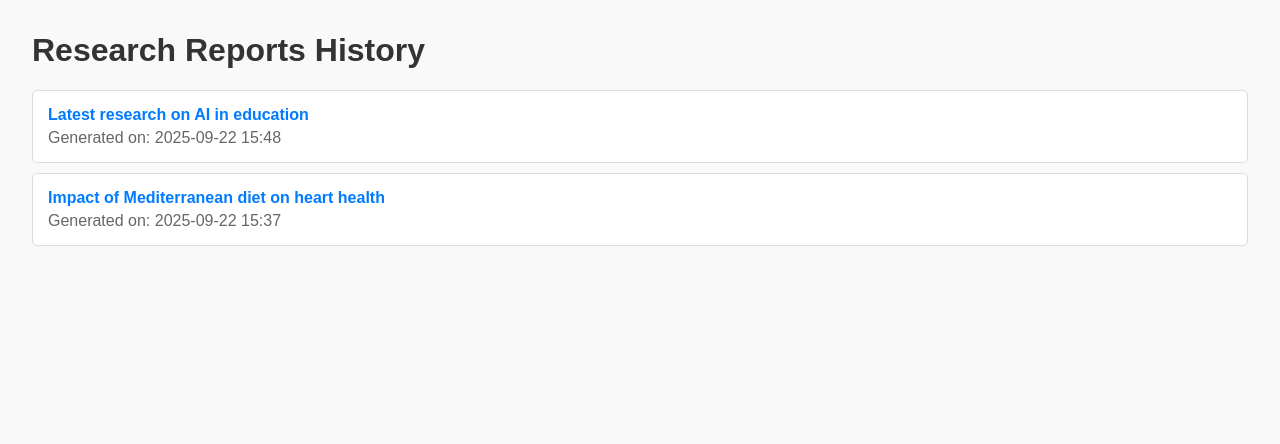
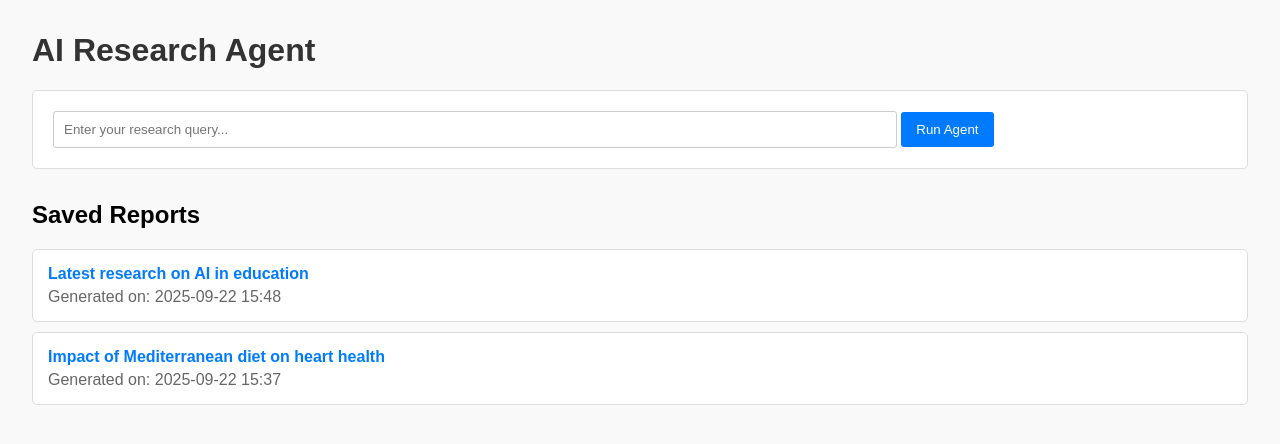
Before and after one commit to Ivan-3101/AI-Research-Agent, a Flask app: page / in a window 1280 px wide. Shown: the top 444 px of the page. Run offline with Flask 3, Linux system fonts and the light colour scheme.

Commit message:
Custom query implemented through UI directly

```diff
--- a/ai_research_agent/app.py
+++ b/ai_research_agent/app.py
@@ -1,11 +1,30 @@
 # app.py
-from flask import Flask, render_template, abort
+import os
+import io
+import requests
+import pypdf
+import trafilatura
+import google.generativeai as genai
+from tavily import TavilyClient
+from dotenv import load_dotenv
+from datetime import datetime
+
+from flask import Flask, render_template, abort, request, redirect, url_for
 from sqlalchemy import create_engine, Column, Integer, String, Text, DateTime
 from sqlalchemy.orm import declarative_base, sessionmaker
 
-# --- DATABASE SETUP (mirrors the setup in agent.py) ---
-# We define the database connection and model here again so the web app
-# is independent of the agent script.
+# --- 1. SETUP ---
+# Load environment variables and configure API clients
+load_dotenv()
+try:
+    genai.configure(api_key=os.getenv("GEMINI_API_KEY"))
+    tavily_client = TavilyClient(api_key=os.getenv("TAVILY_API_KEY"))
+    gemini_model = genai.GenerativeModel('gemini-1.5-flash')
+except TypeError:
+    print("Error: API key not found. Make sure GEMINI_API_KEY and TAVILY_API_KEY are in your .env file.")
+    exit()
+
+# Configure Database
 DATABASE_URL = "sqlite:///research_reports.db"
 engine = create_engine(DATABASE_URL)
 Base = declarative_base()
@@ -17,36 +36,93 @@ class Report(Base):
     query = Column(String, index=True)
     report_content = Column(Text)
     sources = Column(Text)
-    timestamp = Column(DateTime)
+    timestamp = Column(DateTime, default=datetime.utcnow)
 
-# Check if the table exists before trying to use it
-Base.metadata.reflect(bind=engine)
+Base.metadata.create_all(bind=engine)
 
-# --- FLASK APP ---
+# --- 2. AGENT CORE LOGIC ---
+# These functions are the core of the research agent
+def search_online(query: str, max_results=3):
+    print(f"🔎 Searching online for: '{query}'...")
+    try:
+        response = tavily_client.search(query=query, search_depth="basic", max_results=max_results)
+        return [obj["url"] for obj in response["results"]]
+    except Exception as e:
+        print(f"Error during online search: {e}")
+        return []
+
+def extract_content_from_url(url: str):
+    print(f"🕸️  Scraping content from: {url}...")
+    try:
+        headers = {'User-Agent': 'Mozilla/5.0 (Windows NT 10.0; Win64; x64) AppleWebKit/537.36 (KHTML, like Gecko) Chrome/58.0.3029.110 Safari/537.36'}
+        response = requests.get(url, headers=headers, timeout=10)
+        response.raise_for_status()
+        if 'application/pdf' in response.headers.get('Content-Type', ''):
+            with io.BytesIO(response.content) as f:
+                reader = pypdf.PdfReader(f)
+                text = "".join(page.extract_text() for page in reader.pages)
+        else:
+            text = trafilatura.extract(response.text)
+        return text
+    except Exception as e:
+        print(f"❗️ Gracefully skipping URL {url} due to error: {e}")
+        return None
+
+def summarize_with_gemini(text: str, query: str):
+    if not text: return "Error: No text for summarization."
+    print("🤖 Summarizing content with Gemini...")
+    prompt = f"""
+    Based on the following extracted text and the original user query, create a short, structured report.
+    The report must include: A clear title, a brief summary, and a few key bullet points.
+    Original User Query: "{query}"
+    Extracted Text: --- {text} --- """
+    try:
+        response = gemini_model.generate_content(prompt)
+        return response.text
+    except Exception as e:
+        return f"An error occurred during summarization: {e}"
+
+def save_report_to_db(query: str, report_content: str, sources: list):
+    db = SessionLocal()
+    try:
+        new_report = Report(query=query, report_content=report_content, sources=", ".join(sources))
+        db.add(new_report)
+        db.commit()
+        print(f"💾 Report for query '{query}' saved to database.")
+    finally:
+        db.close()
+
+def run_agent(query: str):
+    urls = search_online(query)
+    if not urls: return
+    all_content = "".join([content for url in urls if (content := extract_content_from_url(url))])
+    if not all_content: return
+    final_report = summarize_with_gemini(all_content, query)
+    if final_report and not final_report.startswith("Error:"):
+        save_report_to_db(query, final_report, urls)
+
+# --- 3. FLASK WEB APP ---
 app = Flask(__name__)
 
 @app.route("/")
 def index():
-    """History page: lists all saved reports."""
     db = SessionLocal()
-    # Query all reports, order by the most recent ones first
     reports = db.query(Report).order_by(Report.timestamp.desc()).all()
     db.close()
     return render_template("index.html", reports=reports)
 
 @app.route("/report/<int:report_id>")
 def report(report_id):
-    """Report view page: displays a single report."""
     db = SessionLocal()
-    # Query the specific report by its ID
     single_report = db.query(Report).filter(Report.id == report_id).first()
     db.close()
-    if single_report is None:
-        abort(404) # Not found
-
-    # Split the sources string back into a list for cleaner display
+    if single_report is None: abort(404)
     sources_list = single_report.sources.split(", ")
     return render_template("report.html", report=single_report, sources=sources_list)
 
-if __name__ == '__main__':
-    app.run(debug=True)
+@app.route("/run", methods=["POST"])
+def run():
+    query = request.form.get("query")
+    if query:
+        run_agent(query)
+    return redirect(url_for('index'))
--- a/ai_research_agent/templates/index.html
+++ b/ai_research_agent/templates/index.html
@@ -7,6 +7,9 @@
     <style>
         body { font-family: sans-serif; margin: 2em; background-color: #f9f9f9; }
         h1 { color: #333; }
+        .form-container { background-color: #fff; padding: 20px; border: 1px solid #ddd; border-radius: 5px; margin-bottom: 2em; }
+        input[type="text"] { width: 70%; padding: 10px; border: 1px solid #ccc; border-radius: 3px; }
+        button { padding: 10px 15px; background-color: #007bff; color: white; border: none; border-radius: 3px; cursor: pointer; }
         .report-list { list-style: none; padding: 0; }
         .report-item { background-color: #fff; border: 1px solid #ddd; border-radius: 5px; margin-bottom: 10px; padding: 15px; }
         .report-item a { text-decoration: none; color: #007bff; font-weight: bold; }
@@ -14,7 +17,16 @@
     </style>
 </head>
 <body>
-    <h1>Research Reports History</h1>
+    <h1>AI Research Agent</h1>
+
+    <div class="form-container">
+        <form action="/run" method="post">
+            <input type="text" name="query" placeholder="Enter your research query..." required>
+            <button type="submit">Run Agent</button>
+        </form>
+    </div>
+
+    <h2>Saved Reports</h2>
     <ul class="report-list">
         {% for report in reports %}
         <li class="report-item">
@@ -22,7 +34,7 @@
             <p>Generated on: {{ report.timestamp.strftime('%Y-%m-%d %H:%M') }}</p>
         </li>
         {% else %}
-        <li>No reports found. Run agent.py to generate one.</li>
+        <li>No reports found. Run a new query to generate one.</li>
         {% endfor %}
     </ul>
 </body>
```
Also changed, not shown: ai_research_agent/research_reports.db.
